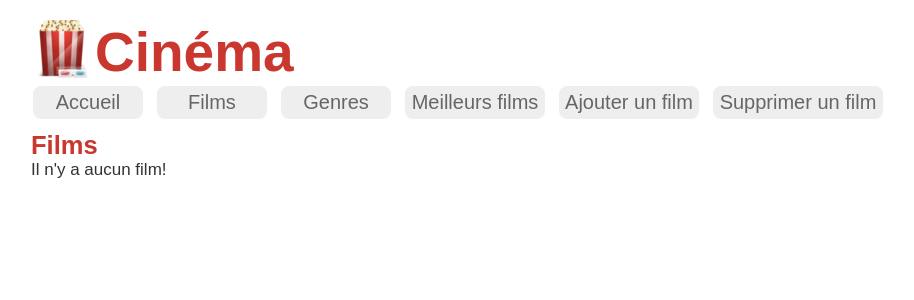
After one commit to RenoTz/PHP_CINEMA_LP, a PHP site: template views/suppression_film.html.twig in a window 1280 px wide. The commit adds this page. Shown: the top 300 px of the page, without its empty margins (134-1048 px from the left). Run offline with PHP 8.4, Linux system fonts and the light colour scheme; the template is opened without the code that fills it, so the values that code supplies are empty; some libraries are stand-ins or nearby versions.

Commit message:
MAJ layout + ajout 'suppression d'un film'

```diff
--- a/views/layout.html.twig
+++ b/views/layout.html.twig
@@ -12,8 +12,9 @@
             <a href="{{ path('home') }}">Accueil</a>
             <a href="{{ path('films') }}">Films</a>
             <a href="{{ path('genres') }}">Genres</a>
-            <a href="{{ path('meilleurs_films') }}" style="width:200px;">Meilleurs films</a>
-            <a href="{{ path('ajout_film') }}" style="width:200px;">Ajouter un film</a>
+            <a href="{{ path('meilleurs_films') }}" style="width:130px;">Meilleurs films</a>
+            <a href="{{ path('ajout_film') }}" style="width:130px;">Ajouter un film</a>
+            <a href="{{ path('suppression_film') }}" style="width:160px;">Supprimer un film</a>
         </div>
 
         <div class="contents">
--- /dev/null
+++ b/views/suppression_film.html.twig
@@ -0,0 +1,19 @@
+{% extends 'layout.html.twig' %}
+
+{% block content %}
+    <h2>Films</h2>
+    <p>
+    {% if suppression_film %}
+        {% for film in suppression_film %}
+        <div class="film">
+            <img width="64" src="{{ film.image }}" />
+            <h3>{{ film.nom }}</h3>
+            <em>Genre: {{ film.genre_nom }}</em><br />
+            <a href="{{ path('confirmation_suppression', {id: film.id}) }}">Supprimer ce film &raquo;</a>
+        </div>
+        {% endfor %}
+    {% else %}
+        Il n'y a aucun film!
+    {% endif %}
+    </p>
+{% endblock %}
```
Also changed, not shown: index.php (+15 -0 lines), src/Cinema/Model.php (+30 -19 lines), views/confirmation_suppression.html.twig (added, +7 -0 lines).
